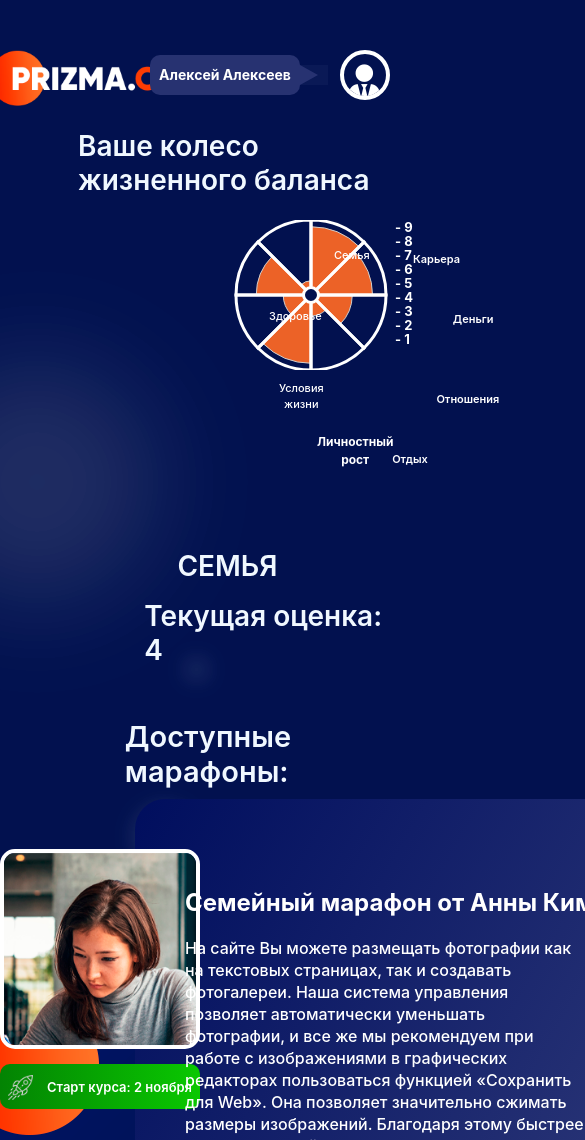
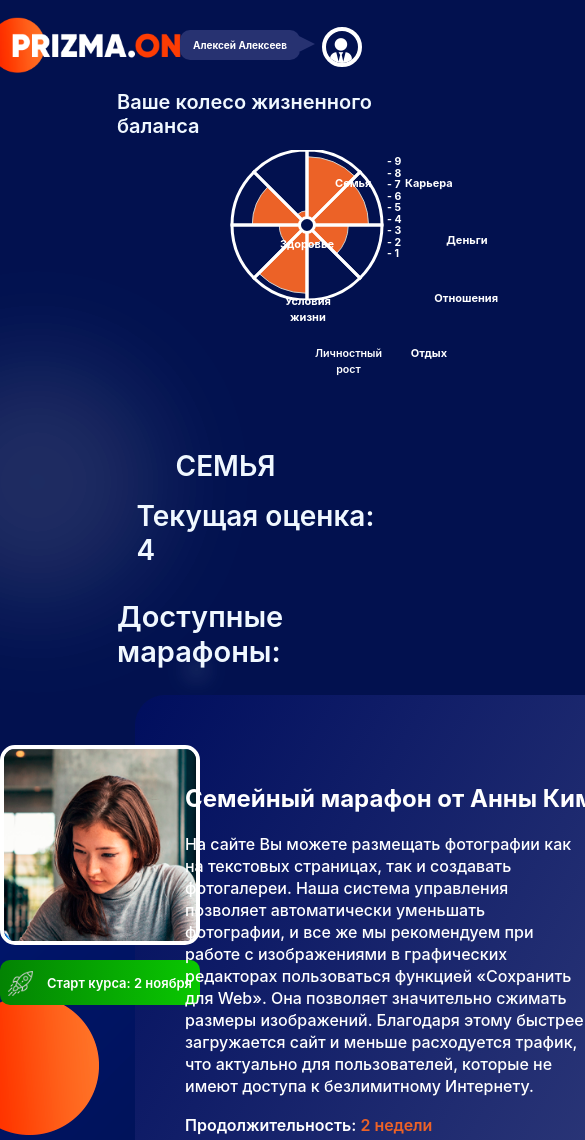
Before and after one commit to Ulugbek98/Prizmaone, a plain HTML site: page courses.html in a window 390 px wide. Shown: the top 1140 px of the page, 585 px wide, since content can reach past the window. Drawn offline with nearby package versions, Linux system fonts and the light colour scheme.

Commit message:
medias 768
for
 userdata
courses
questions

```diff
--- a/styles/style-courses.css
+++ b/styles/style-courses.css
@@ -810,54 +810,74 @@ svg {
 /* ++++++++++++++++++++++++++++++++++++++++ Media For 1280px start ++++++++++++++++++++++++++++++++++++++++ */
 
 @media (max-width: 768px) {
+  .body{
+      overflow: hidden!important;
+  }
     .intro-logo {
         width: 210px;
+        top: 22px;
+      }
+
+      .navbar1 {
+        top: -25px
       }
 
       .user-name {
-        width: 150px;
+        width: 120px;
+        height: 30px;
         top: 55px;
       }
 
       .user-name span {
-        font-size: 14px;
+        font-size: 10px;
+        top: -15px;
       }
 
       .white-span {
-        left: 150px;
-        border: 10px solid #0a1956;
-        border-left: 18px solid #273271;
+        left: 119px;
+        border: 8px solid #02114f;
+        border-left: 16px solid #273271;
+        top: 6px;
       }
 
       .user-photo {
-        bottom: -100px;
+        bottom: -92px;
+        height: 40px;
+        width: 40px;
+        right: -172px;
+      }
+
+      .fa-user-tie {
+        font-size: 25px;
+        top: 7px;
+        left: 4px;
       }
 
       .title1 {
-        font-size: 28px;
+        font-size: 20px;
         font-weight: 600;
         color: aliceblue;
         position: absolute;
-        top: 130px;
-        left: 20%;
+        top: 90px;
+        left: 30%;
       }
 
       .title2 {
         font-size: 28px;
-        top: 550px;
-        left: 45.5%;
+        top: 450px;
+        left: 45%;
       }
 
       .title3 {
         font-size: 28px;
-        top: 600px;
-        left: 37%;
+        top: 500px;
+        left: 35%;
       }
 
       .title4 {
         font-size: 29px;
-        top: 720px;
-        left: 32%;
+        top: 600px;
+        left: 30%;
       }
 
       .container-titles {
@@ -865,30 +885,74 @@ svg {
       }
 
       svg {
-        left: 22%;
-        top: 220px;
+        left: 21%;
+        top: 150px;
       }
 
       .tips-right {
-        left: 393px;
-        top: 61px;
+        left: 385px;
+        top: -15px;
         font-size: 11px;
+        width: 250px;
+        font-weight: 700;
+      }
+
+      #money {
+        top: 97px;
+        left: 11px;
+      }
+
+      #relax {
+        left: -135px;
+        top: 210px;
+      }
+
+      #relations {
+        top: 155px;
+        left: -45px;
       }
 
       .tips-left {
-        left: 209px;
-        top: 80px;
+        left: 210px;
+        top: 8px;
         font-size: 11px;
-        font-weight: 500;
+        font-weight: 700;
+      }
+
+      #health {
+        left: 70px;
+      }
+
+      #life {
+        top: 85px;
+        left: 75px;
+      }
+
+      #personal {
+        font-weight: 600;
+        font-size: 10.7px;
+        top: 105px;
+        left: 105px;
       }
 
       .scores {
-        left: 395px;
-        top: 218px;
+        left: 387px;
+        top: 154px;
       }
+
+      .scores span {
+        font-size: 10.5px;
+        height: 11.5px;
+
+      }
+
+
+
+
 
     .courses {
         width: 570px;
+        top:-100px;
     }
 
     .course-info {
--- a/styles/styles-questions.css
+++ b/styles/styles-questions.css
@@ -344,18 +344,20 @@ input[type=range]::-moz-range-progress {
         width: 300px;
         height: 55px;
     }
-    .button-orange a{
+
+    .button-orange a {
         top: 15px;
     }
 
     .button-clear a {
-            font-size: 14px;
+        font-size: 14px;
         top: 12px;
     }
 
     .fa-arrow-right {
         right: 10%;
     }
+
     .fa-arrow-left {
         left: 10%;
     }
@@ -363,18 +365,182 @@ input[type=range]::-moz-range-progress {
     .carousel-caption h2 {
         font-size: 26px;
     }
-    .num-question{
+
+    .num-question {
         width: 30px;
         height: 30px;
         border-radius: 8px;
         line-height: 30px;
     }
-    .mar-top-30{
+
+    .mar-top-30 {
         font-size: 15px;
     }
-    .mar-top-100{
+
+    .mar-top-100 {
         margin-top: 80px;
     }
 }
 
 /* ++++++++++++++++++++++++++++++++++++++++ Media For 1280px ++++++++++++++++++++++++++++++++++++++++ */
+
+
+/* ++++++++++++++++++++++++++++++++++++++++ Media For 768px start ++++++++++++++++++++++++++++++++++++++++ */
+
+@media (max-width: 768px) {
+    body {
+        background-image: url("../images/intro-full.png");
+        background-size: cover;
+        background-color: #02114f;
+        overflow: hidden !important;
+    }
+
+    .intro-logo {
+        width: 210px;
+        top: 22px;
+    }
+
+    .navbar1 {
+        top: -25px
+    }
+
+    .user-name {
+        width: 120px;
+        height: 30px;
+        top: 55px;
+    }
+
+    .user-name span {
+        font-size: 11px;
+        top: -15px;
+    }
+
+    .white-span {
+        left: 119px;
+        border: 8px solid #02114f;
+        border-left: 16px solid #273271;
+        top: 6px;
+    }
+
+    .user-photo {
+        bottom: -92px;
+        height: 40px;
+        width: 40px;
+        right: -172px;
+    }
+
+    .fa-user-tie {
+        font-size: 25px;
+        top: 7px;
+        left: 4px;
+    }
+
+
+
+    .mar-top-390 {
+        margin-top: 250px;
+    }
+
+    .mar-top-390 .row .col-md-12 h1 {
+        font-size: 30px;
+    }
+
+    .mar-top-390 .row .col-md-12 p {
+        font-size: 20px;
+    }
+
+    svg {
+        left: 20%;
+        top: 150px;
+        position: absolute;
+    }
+
+    .mar-top-60 {
+        margin-top: 0;
+    }
+
+    .textarea {
+        font-size: 16px;
+    }
+
+    .mar-top-150 {
+        margin-top: 50px;
+    }
+
+    input[type="range"]::-moz-range-progress {
+        height: 5px;
+    }
+
+    .wrapper {
+        width: 485px;
+    }
+
+    .dashes {
+        width: 475px;
+    }
+
+    .values {
+        width: 480px;
+    }
+
+    .buttons {
+        position: relative;
+        top: 30px;
+    }
+
+    .button-clear {
+        width: 250px;
+        height: 45px;
+    }
+
+    .button-orange {
+        width: 250px;
+        height: 45px;
+    }
+
+    .button-orange a {
+        top: 10px;
+        font-size: 12px;
+        left: -15px;
+
+    }
+
+    .button-clear a {
+        font-size: 12px;
+        top: 8px;
+        left: -20px;
+    }
+
+    .fa-arrow-right {
+        right: 10%;
+        font-size: 12px;
+
+    }
+
+    .fa-arrow-left {
+        left: 10%;
+        font-size: 12px;
+
+    }
+
+    .carousel-caption h2 {
+        font-size: 20px;
+    }
+
+    .num-question {
+        width: 30px;
+        height: 30px;
+        border-radius: 8px;
+        line-height: 30px;
+    }
+
+    .mar-top-30 {
+        font-size: 14px;
+    }
+
+    .mar-top-100 {
+        margin-top: 140px;
+    }
+}
+
+/* ++++++++++++++++++++++++++++++++++++++++ Media For 1280px ++++++++++++++++++++++++++++++++++++++++ */
--- a/styles/styles-user-data.css
+++ b/styles/styles-user-data.css
@@ -684,7 +684,7 @@ svg {
   }
 
   .user-name span {
-    font-size: 10px;
+    font-size: 11px;
     top: -15px;
   }
 
```
Lines whose indentation alone changed are shown as unchanged.
